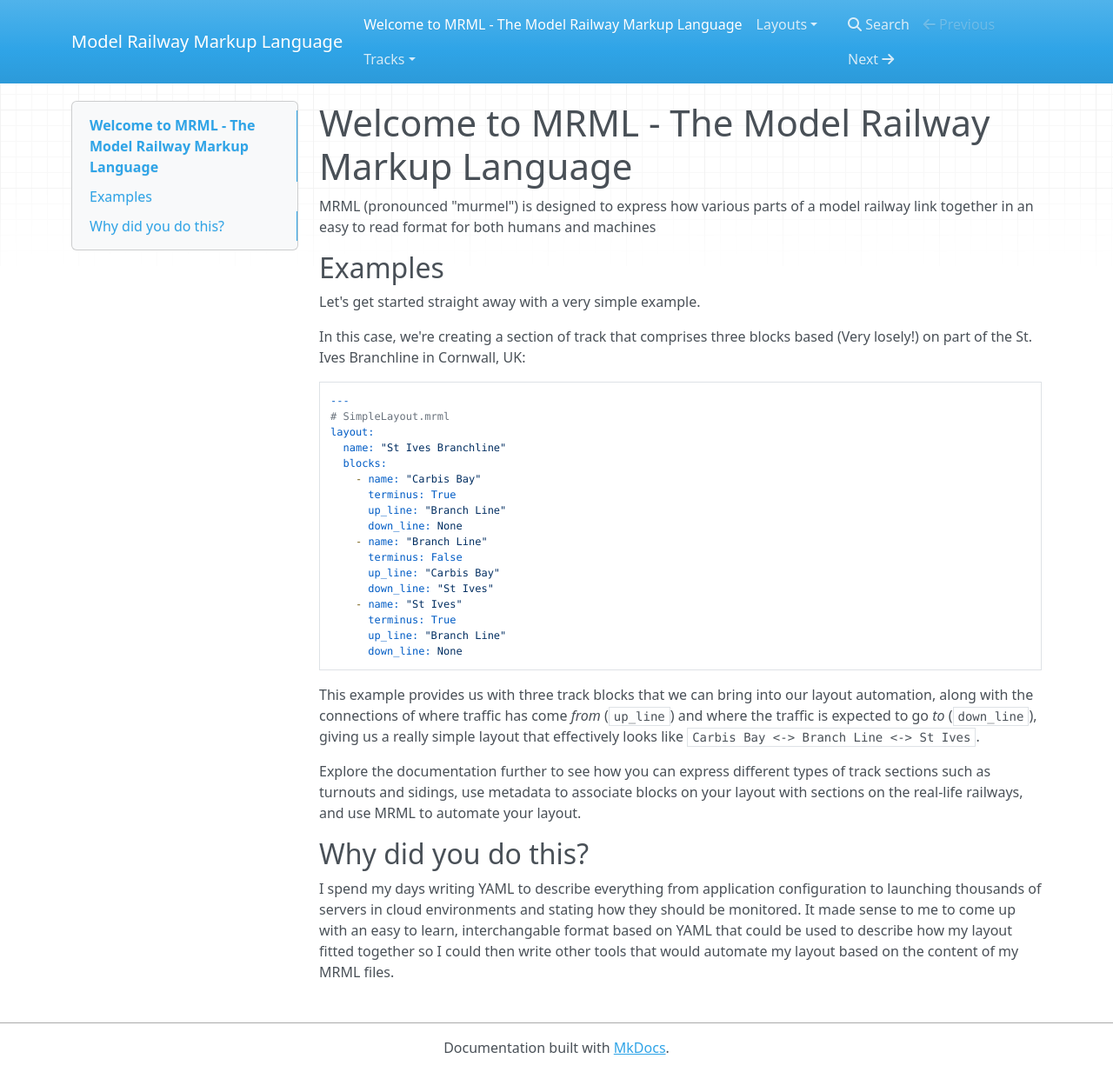
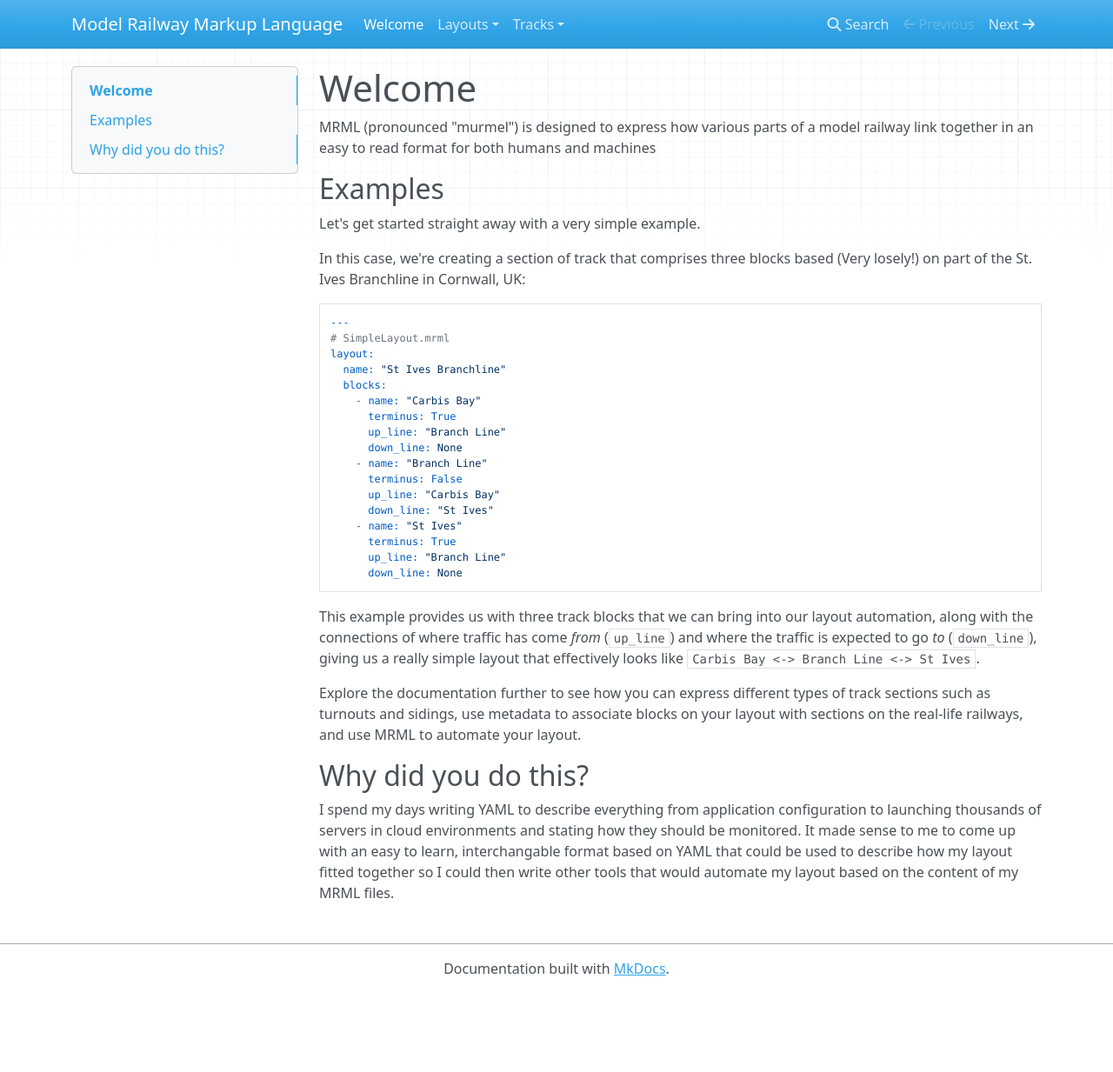
Before and after one commit to modelrailwaysascode/mrml, an MkDocs documentation site: the page built from docs/index.md, in a window 1280 px wide and 1233 px high. Shown: the whole window at 87% size. Built offline with MkDocs 1.6.1, drawn with Linux system fonts in a browser that asks for light colours; nearby versions of some CDN libraries.

Commit message:
Layout fixes

```diff
--- a/docs/index.md
+++ b/docs/index.md
@@ -1,4 +1,4 @@
-# Welcome to MRML - The Model Railway Markup Language
+# Welcome
 
 MRML (pronounced "murmel") is designed to express how various parts of a model railway link together in an easy to read format for both humans and machines
 
```
